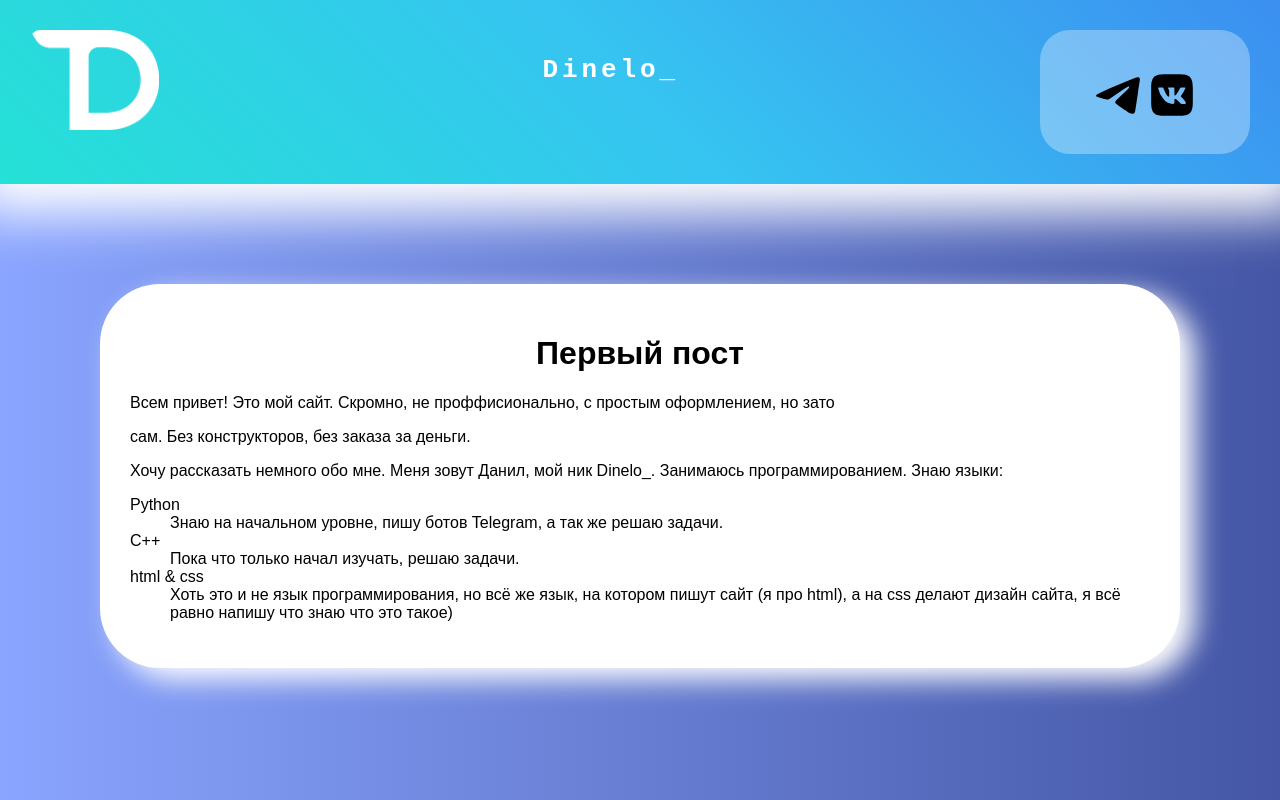
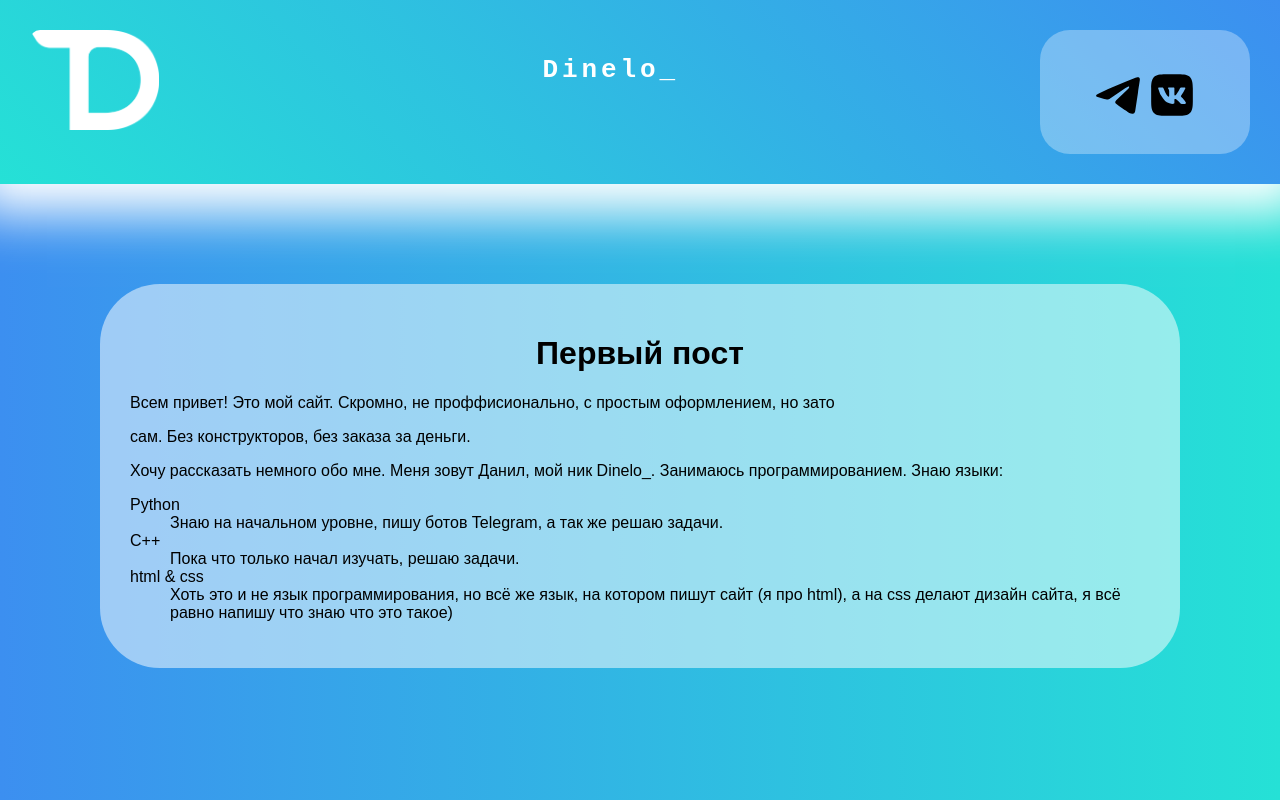
Before and after one commit to Dinel0/Dinel0.github.io, a plain HTML site: page index.html in a window 1280 px wide. Drawn offline with Linux system fonts and the light colour scheme.

Commit message:
Update style.css

```diff
--- a/css/style.css
+++ b/css/style.css
@@ -1,6 +1,6 @@
 body {
     margin: 0;
-    background: linear-gradient(90deg, #8aa5ff, #4456a5);
+    background: linear-gradient(90deg, #3C8FF0, #25E1D6);
     font-family: sans-serif;
 }
 
@@ -12,7 +12,7 @@ body {
     flex-direction: row;
     justify-content: space-between;
 
-    background: linear-gradient(45deg, #25E1D6, #36C4F1, #3C8FF0);
+    background: linear-gradient(45deg, #25E1D6, #3C8FF0);
 
     box-shadow: 0 2px 49px 28px #ffffff;
 }
@@ -56,9 +56,7 @@ body {
     margin: 100px;
     padding: 30px;
 
-    background: white;
-
-    box-shadow: 15px 11px 28px #ffffff;
+    background: rgba(255, 255, 255, 0.514);
     border-radius: 60px;
 }
 
```
